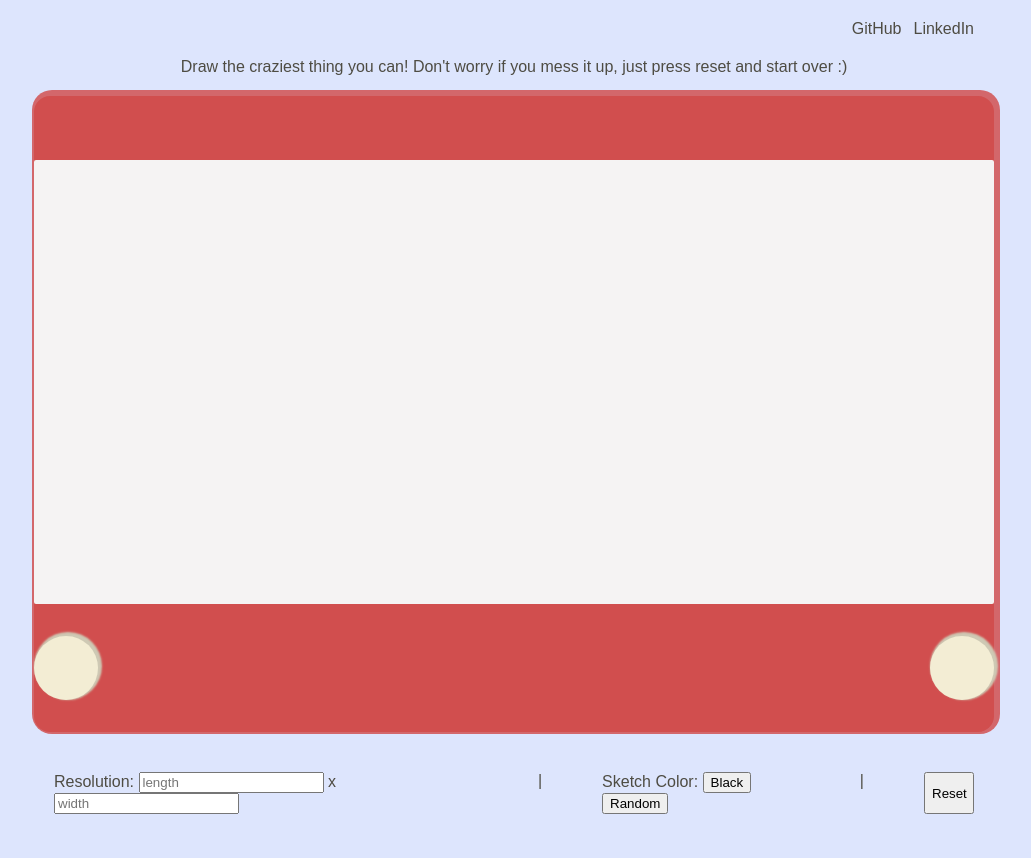
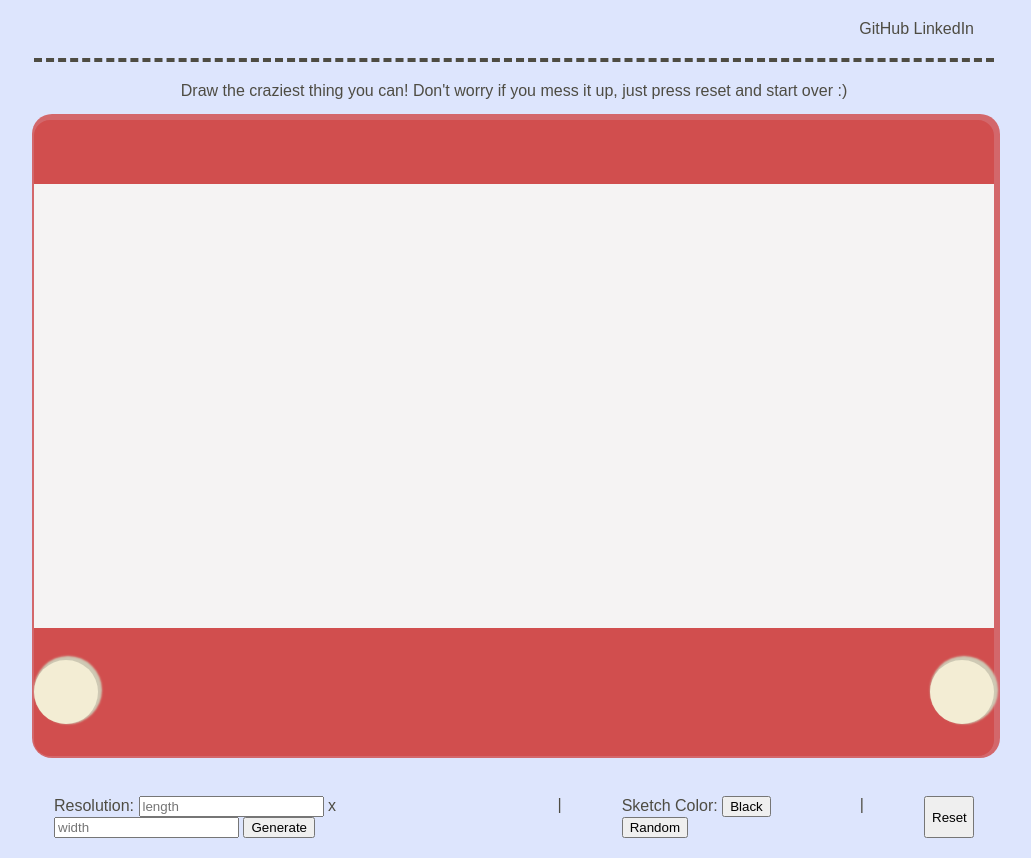
Before and after one commit to zcecchetti/etch-a-sketch, a plain HTML site: page index.html in a window 1280 px wide. Shown: the whole page, without its empty margins (126-1157 px from the left). Before the commit the page ends 834 px from the top, so only its background shows below. Drawn offline with Linux system fonts and the light colour scheme.

Commit message:
Wrote pseudocode for JS to manipulate DOM when prompted by user inputs

```diff
--- a/index.html
+++ b/index.html
@@ -30,7 +30,9 @@
 
         <div id="plasticContainer">
 
-            <div id="divContainer"></div>
+            <div id="divContainer">
+                <div class="sketcher"></div>
+            </div>
 
             <div id="knobs">
 
@@ -42,7 +44,8 @@
 
     <div id="options">
 
-        <p>Resolution: <input type="text" placeholder="length"> x <input type="text" placeholder="width"></p>
+        <p>Resolution: <input type="text" placeholder="length"> x <input type="text" placeholder="width">
+        <button id="generate">Generate</button></p>
         <p>|</p>
         <p>Sketch Color: <button>Black</button> <button>Random</button></p>
         <p>|</p>
--- a/stylesheet.css
+++ b/stylesheet.css
@@ -24,11 +24,12 @@ a, a:visited {
 #header {
 
     margin: 0;
-    padding: 20px 20px 0 0;
+    padding: 20px 20px 20px 0;
     display: flex;
     justify-content: flex-end;
+    border-bottom: 4px dashed rgb(78, 76, 67);
 }
-
+s
 .links {
 
     display: flex;
@@ -47,7 +48,7 @@ a, a:visited {
 #options {
 
     display: flex;
-    justify-content: start;
+    justify-content: center;
     padding: 20px 20px;
     gap: 60px;
 }
@@ -98,3 +99,15 @@ a, a:visited {
     background-color: rgb(243, 237, 212);
     box-shadow: 2px -2px 2px 2px rgb(206, 201, 180);
 }
+
+.sketcher {
+
+    display: flex;
+    flex: 1;
+    background-color: rgb(245, 243, 243);
+}
+
+.sketcher:hover {
+
+    background-color:rgb(78, 76, 67);
+}
```
Also changed, not shown: pseudocode.txt.
